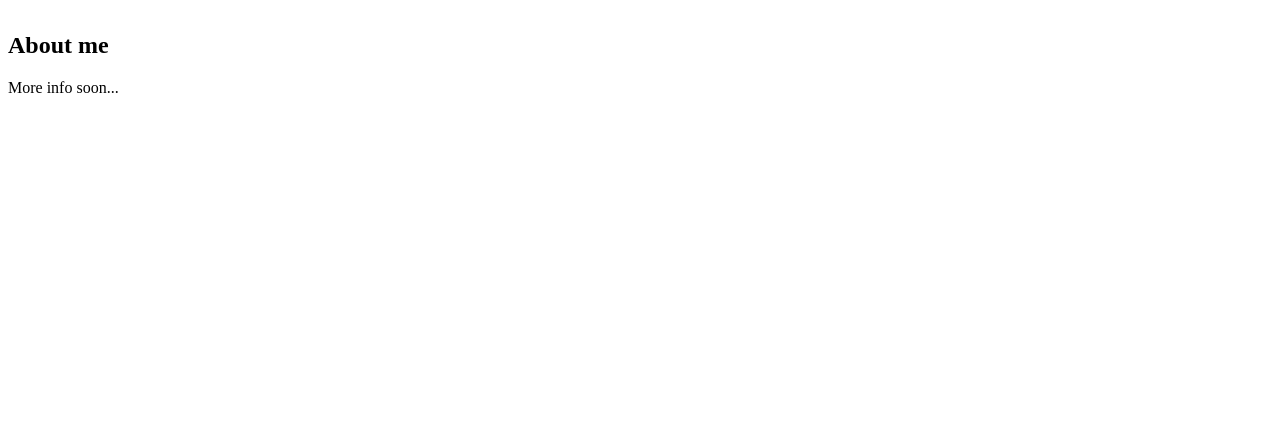
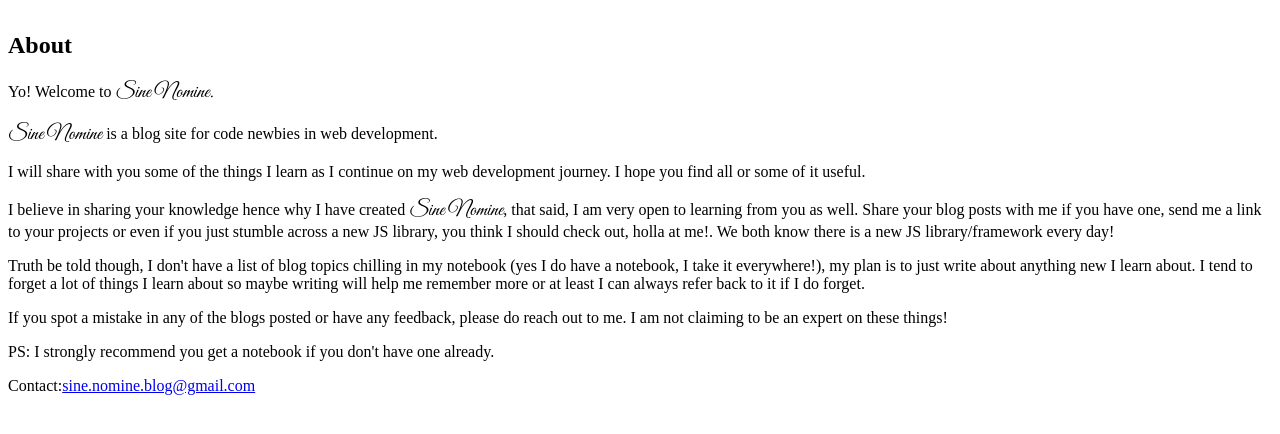
Before and after one commit to Gbaja/sine-nomine, a Gatsby site: page /about in a window 1280 px wide. Built offline with nearby package versions, Linux system fonts and the light colour scheme; Gatsby itself is replaced by a stand-in of ours.

Commit message:
Updated about page and added google fonts plugin

```diff
--- a/gatsby-config.js
+++ b/gatsby-config.js
@@ -9,9 +9,15 @@ module.exports = {
       resolve: 'gatsby-source-filesystem',
       options: {
         path: `${__dirname}/src/pages`,
-        name: 'pages'
-      }
+        name: 'pages',
+      },
     },
-    'gatsby-transformer-remark'
+    {
+      resolve: `gatsby-plugin-google-fonts`,
+      options: {
+        fonts: [`Handlee`, `Great Vibes`],
+      },
+    },
+    'gatsby-transformer-remark',
   ],
 }
--- a/package.json
+++ b/package.json
@@ -7,6 +7,7 @@
     "gatsby": "^1.9.247",
     "gatsby-link": "^1.6.40",
     "gatsby-plugin-catch-links": "^1.0.24",
+    "gatsby-plugin-google-fonts": "0.0.4",
     "gatsby-plugin-react-helmet": "^2.0.10",
     "gatsby-source-filesystem": "^1.5.39",
     "gatsby-transformer-remark": "^1.7.44",
--- a/src/pages/about.js
+++ b/src/pages/about.js
@@ -1,11 +1,49 @@
 import React from 'react'
 import "./pages.css"
 
-const AboutPage = () =>(
-      <div className="about__container">
-        <h2 className="about__title">About me</h2>
-        <p className="about__text">More info soon...</p>
-      </div>
+const AboutPage = () => (
+  <div className="about__container">
+    <h2 className="about__title">About</h2>
+    <p>
+      Yo! Welcome to <span className="sine-nomine">Sine Nomine.</span>
+    </p>
+    <p>
+      <span className="sine-nomine">Sine Nomine</span> is a blog site for code
+      newbies in web development.{' '}
+    </p>
+    <p>
+      I will share with you some of the things I learn as I continue on my web
+      development journey. I hope you find all or some of it useful.
+    </p>
+    <p>
+      I believe in sharing your knowledge hence why I have created{' '}
+      <span className="sine-nomine">Sine Nomine</span>, that said, I am very
+      open to learning from you as well. Share your blog posts with me if you
+      have one, send me a link to your projects or even if you just stumble
+      across a new JS library, you think I should check out, holla at me!. We
+      both know there is a new JS library/framework every day!
+    </p>
+    <p>
+      Truth be told though, I don't have a list of blog topics chilling in my
+      notebook (yes I do have a notebook, I take it everywhere!), my plan is to
+      just write about anything new I learn about. I tend to forget a lot of
+      things I learn about so maybe writing will help me remember more or at
+      least I can always refer back to it if I do forget.
+    </p>
+    <p>
+      If you spot a mistake in any of the blogs posted or have any feedback,
+      please do reach out to me. I am not claiming to be an expert on these
+      things!
+    </p>
+    <p>
+      PS: I strongly recommend you get a notebook if you don't have one already.
+    </p>
+    <p className="about__text">
+      Contact:<a href="mailto:sine.nomine.blog@gmail.com">
+        sine.nomine.blog@gmail.com
+      </a>
+    </p>
+  </div>
 )
 
 export default AboutPage
--- a/src/pages/index.js
+++ b/src/pages/index.js
@@ -3,7 +3,7 @@ import "./pages.css"
 
 const IndexPage = () => (
   <div className="home__container">
-    <h2 className="home__header">Sine Nomine</h2>
+    <h2 className="home__title">Sine Nomine</h2>
     <p className="home__slogan">By a Learner, For Learners.</p>
   </div>
 )
--- a/src/pages/pages.css
+++ b/src/pages/pages.css
@@ -1,9 +1,22 @@
+.sine-nomine{
+    font-family: 'Great Vibes';
+    font-size: 1.3rem;
+}
 .home__container{
     height: calc(100vh - 110px);
         display: flex;
     flex-direction: column;
     align-items: center;
     justify-content: center;
+    text-align: center;
+}
+.home__title{
+    font-family: 'Great Vibes';
+    font-size: 3.9rem;
+}
+.home__slogan{
+    font-family: 'Handlee';
+    font-size: 1.5rem;
 }
 
 .about__container, .blogs__container{
```
Also changed, not shown: 1 other file.
